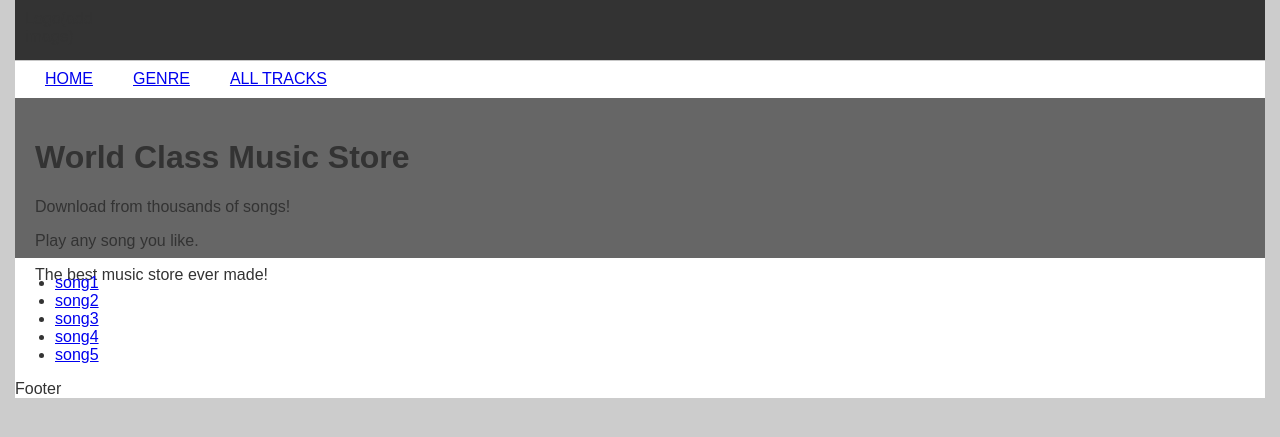
After one commit to Sumedh-Patkar/MusicStore, a Django app: template MusicDownload/templates/MusicDownload/home.html in a window 1280 px wide. The commit adds this page. Shown: the top 437 px of the page. Run offline with Django 3.2, Linux system fonts and the light colour scheme; the template is opened without the code that fills it, so the values that code supplies are empty.

Commit message:
Added footer and track.html page

```diff
--- /dev/null
+++ b/MusicDownload/templates/MusicDownload/home.html
@@ -0,0 +1,66 @@
+
+<!DOCTYPE html>
+<html>
+
+<head>
+
+<!--	<link href='mystyle.css' rel='stylesheet' type='text/css'>  -->
+	<title>Music Store</title>
+	<style type="text/css">
+		html{ font-family: Arial, Helvetica, sans-serif; color : #333; }
+		body{ background: #ccc ; margin : 0; }
+		#container { width:1250px; margin:0 auto; background: #fff;}
+		#header {width: 100%; height: 60px; border-bottom:1px solid #c7c7c7; background: #333;}
+		#logo { float: left; width: 100px; height : 40px; margin: 10px; background: #333; }
+		#navbar { height: 20px; clear: both; }
+		#navbar ul { margin:0; padding: 0; list-style-type: none; }
+		#navbar ul li{ float: left; padding: 10px; }
+		#navbar ul li a{float: left; padding: 0 0 0 20px; display: block; }
+		#site_info { background: #666; height: 120px; clear: both; padding: 20px; }
+
+	</style>
+</head>
+
+<body>
+
+  <div id="container">
+  	<div id="header">
+  		<div id = "logo"> Logo(add image) </div>
+  		<div id = "navbar">
+  			<ul>
+  				<li><a href="#"> HOME </a></li>
+  				<li><a href="#"> GENRE </a></li>
+  				<li><a href="#"> ALL TRACKS </a></li>
+  			</ul>
+
+  		</div>
+  	</div>
+
+  	<div id="content_area">
+  		<div id = "site_info">
+  			<h1> World Class Music Store </h1>
+  			<p>Download from thousands of songs!</p>
+  			<p>Play any song you like.</p>
+  			<p>The best music store ever made!</p>
+  		</div>
+
+  		<div id = "top_ten_song_list">
+  			<ul>
+			<li><a href="track-list"> song1 </a></li>
+			<li><a href="track-list"> song2 </a></li>
+			<li><a href="track-list"> song3 </a></li>
+			<li><a href="track-list"> song4 </a></li>
+			<li><a href="track-list"> song5 </a></li>
+			</ul>
+		</div>
+
+  	</div>
+
+  	<div id = "footer">
+  		Footer
+  	</div>
+
+  </div>
+
+</body>
+</html>
```
Also changed, not shown: MusicDownload/templates/MusicDownload/base.html (+47 -2 lines), MusicDownload/templates/MusicDownload/track.html (+46 -10 lines), MusicDownload/migrations/0018_auto_20181006_1414.py (added), MusicDownload/migrations/0019_merge_20181006_1441.py (added).
